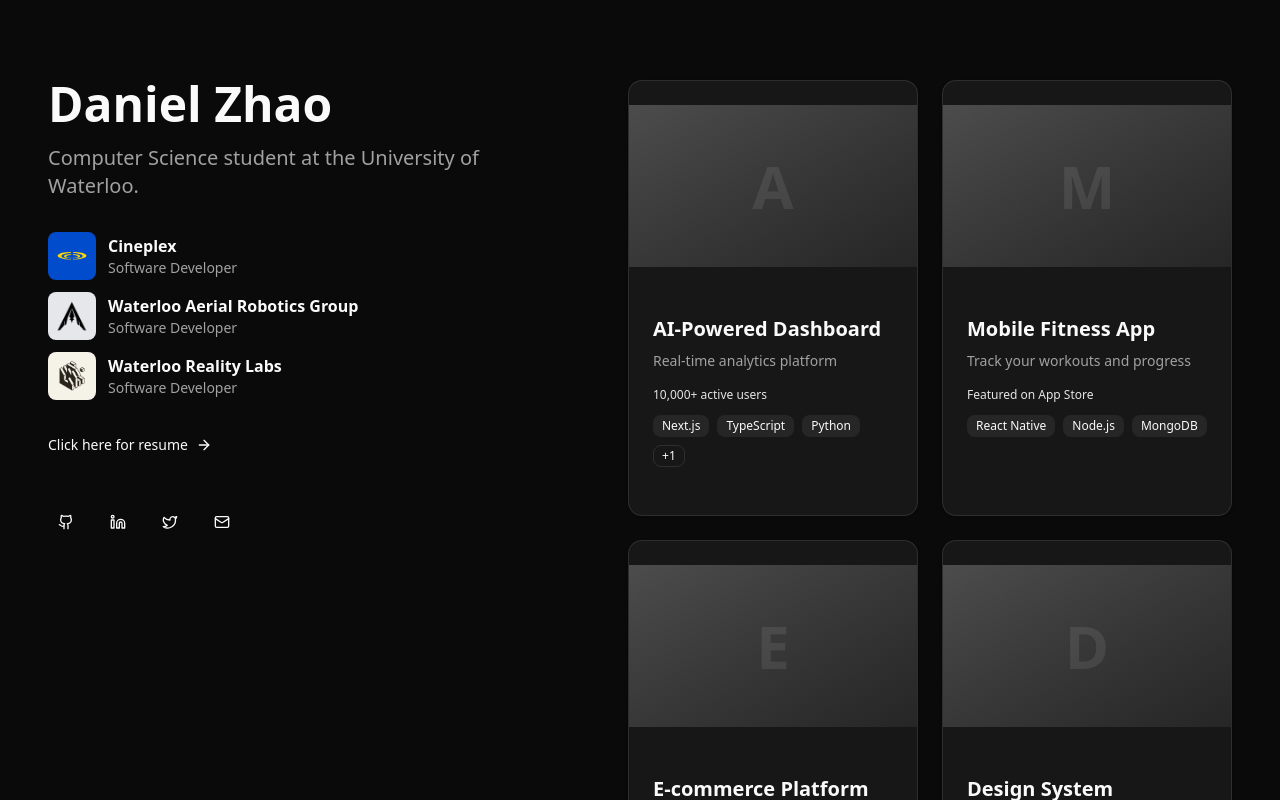
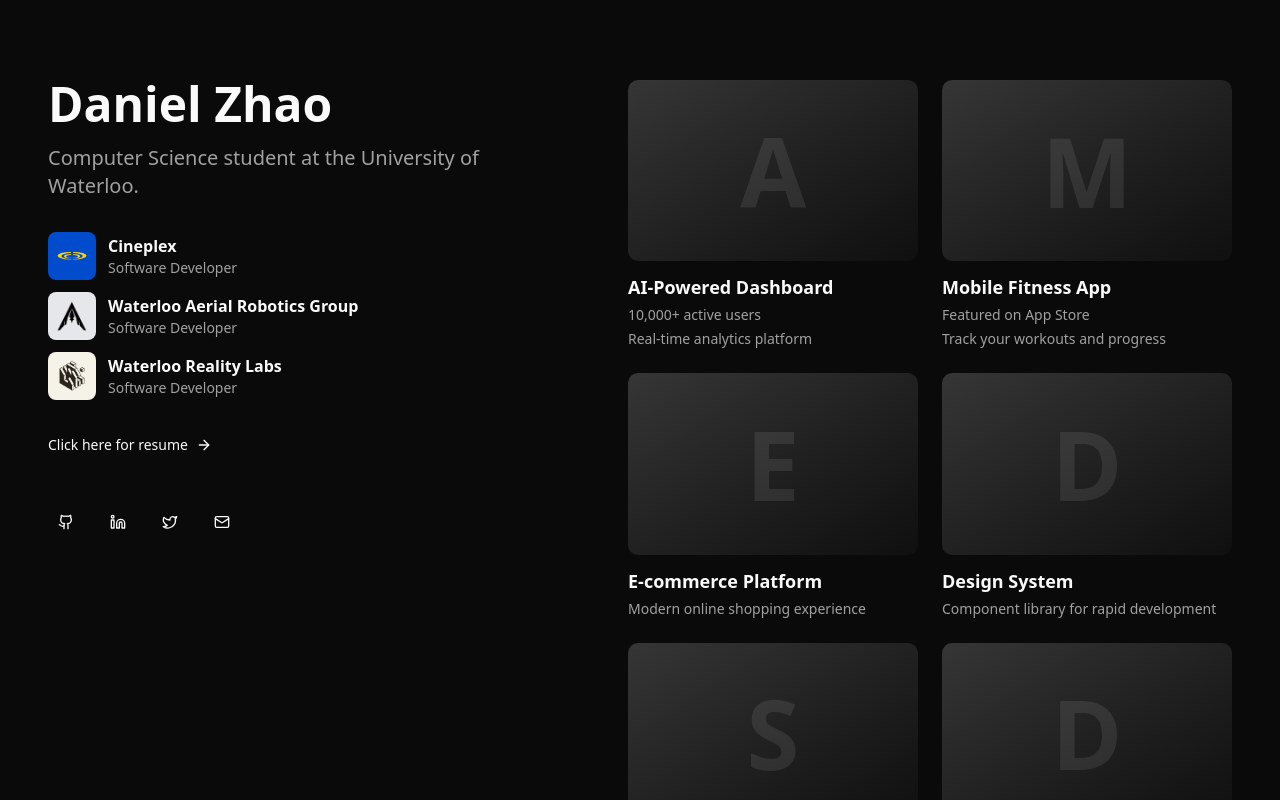
Before and after one commit to danielquzhao/personal-website-v2, a Next.js app: page / in a window 1280 px wide. Shown: the top 800 px of the page. Built offline with nearby package versions, Linux system fonts and the light colour scheme.

Commit message:
Redesign project cards

```diff
--- a/components/project-card.tsx
+++ b/components/project-card.tsx
@@ -1,10 +1,7 @@
 "use client";
 
 import { Project } from "@/types";
-import { Card, CardContent } from "@/components/ui/card";
-import { Badge } from "@/components/ui/badge";
 import Link from "next/link";
-import { ExternalLink, Github } from "lucide-react";
 
 interface ProjectCardProps {
   project: Project;
@@ -12,41 +9,32 @@ interface ProjectCardProps {
 
 export function ProjectCard({ project }: ProjectCardProps) {
   return (
-    <Link href={`/projects/${project.id}`}>
-      <Card className="overflow-hidden hover:shadow-lg transition-all duration-300 hover:scale-[1.02] h-full group">
-        <div className="aspect-video relative bg-muted overflow-hidden">
-          <div className="absolute inset-0 bg-gradient-to-br from-primary/20 to-secondary/20 flex items-center justify-center">
-            <span className="text-6xl font-bold text-primary/10">
+    <Link href={`/projects/${project.id}`} className="group">
+      <div className="space-y-3">
+        {/* Image */}
+        <div className="relative overflow-hidden rounded-lg aspect-[16/10] bg-gradient-to-br from-primary/20 to-secondary/20 group-hover:scale-[1.02] transition-all duration-300">
+          <div className="absolute inset-0 flex items-center justify-center">
+            <span className="text-8xl font-bold text-primary/10">
               {project.title.charAt(0)}
             </span>
           </div>
         </div>
-        <CardContent className="p-6">
-          <h3 className="text-xl font-semibold mb-2 group-hover:text-primary transition-colors">
+
+        {/* Text content below */}
+        <div className="space-y-1">
+          <h3 className="text-lg font-semibold group-hover:text-primary transition-colors">
             {project.title}
           </h3>
-          <p className="text-sm text-muted-foreground mb-4">
-            {project.description}
-          </p>
           {project.metrics && (
-            <p className="text-xs text-primary font-medium mb-3">
+            <p className="text-sm text-muted-foreground">
               {project.metrics}
             </p>
           )}
-          <div className="flex flex-wrap gap-2">
-            {project.technologies.slice(0, 3).map((tech) => (
-              <Badge key={tech} variant="secondary" className="text-xs">
-                {tech}
-              </Badge>
-            ))}
-            {project.technologies.length > 3 && (
-              <Badge variant="outline" className="text-xs">
-                +{project.technologies.length - 3}
-              </Badge>
-            )}
-          </div>
-        </CardContent>
-      </Card>
+          <p className="text-sm text-muted-foreground">
+            {project.description}
+          </p>
+        </div>
+      </div>
     </Link>
   );
 }
```
